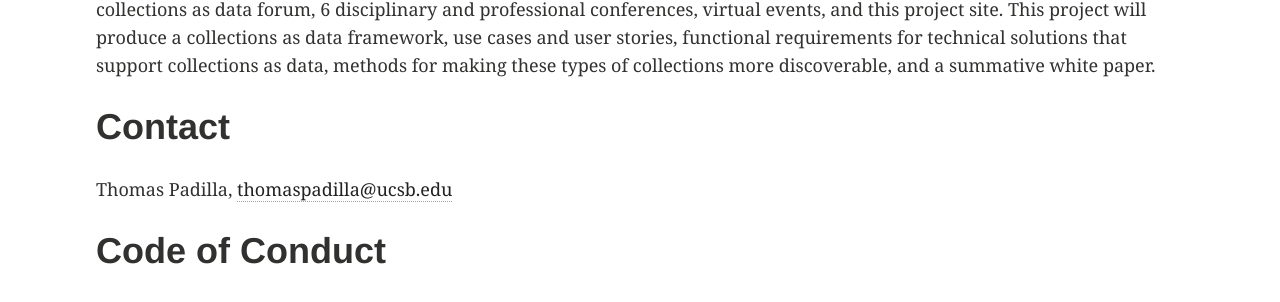
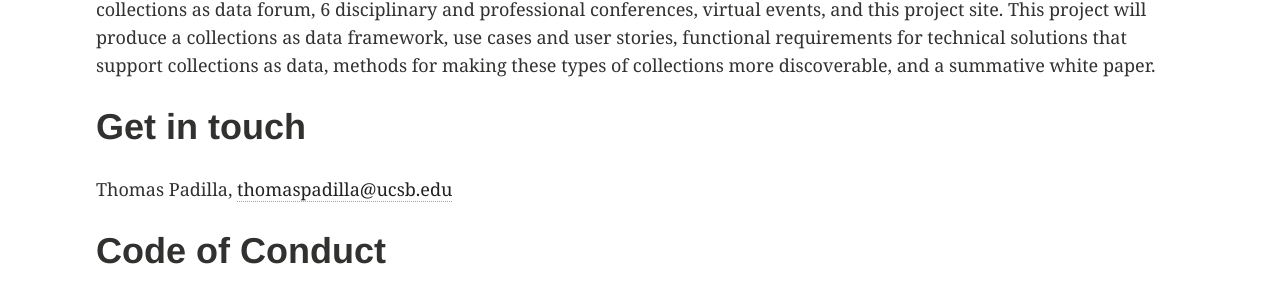
Before and after one commit to collectionsasdata/collectionsasdata.github.io, a Jekyll site: the page built from index.md, in a window 1280 px wide. Shown: the part 639-941 px from the top of the page. Built offline with Jekyll 4.4.1, drawn with Linux system fonts in a browser that asks for light colours.

Commit message:
Update index.md

```diff
--- a/index.md
+++ b/index.md
@@ -9,9 +9,7 @@ title:  "Always Already Computational"
 
 The project team is working to iteratively refine and extend collections as data in collaboration with partners across a national collections as data forum, 6 disciplinary and professional conferences, virtual events, and this project site. This project will produce a collections as data framework, use cases and user stories, functional requirements for technical solutions that support collections as data, methods for making these types of collections more discoverable, and a summative white paper.
 
-
-
-# Contact
+# Get in touch
 
 Thomas Padilla, <thomaspadilla@ucsb.edu>
 
```
